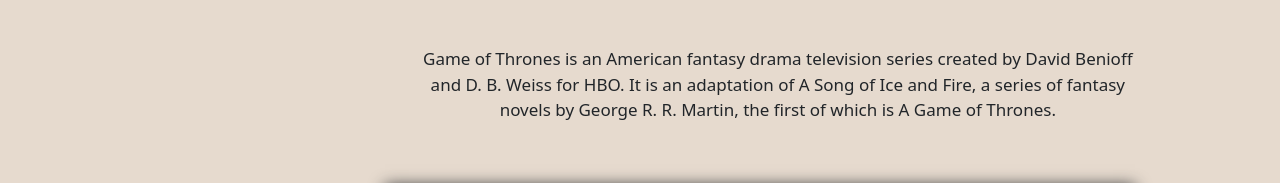
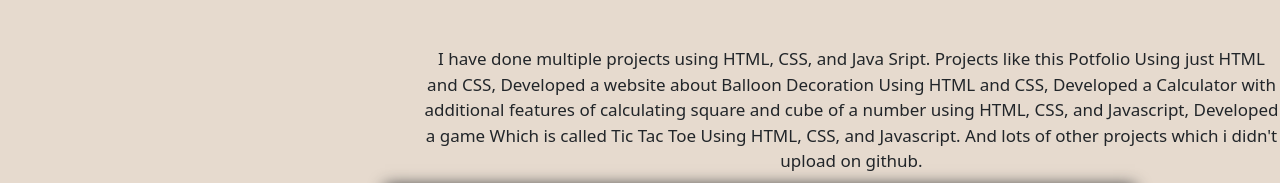
Before and after one commit to Deepakkumarg0001/portfolio1, a plain HTML site: page projects.html in a window 1280 px wide. Shown: the part 310-493 px from the top of the page. Drawn offline with nearby package versions, Linux system fonts and the light colour scheme.

Commit message:
Update projects.html

```diff
--- a/projects.html
+++ b/projects.html
@@ -193,7 +193,7 @@
             <div class="box b1">
                 <div style="position: absolute; top: 150px; left: 670px; display: inline;" ><img src="https://www.freeiconspng.com/uploads/blue-square-image-3.png" class="flex" alt="" height="25px" width="25px"></div>
                 <div style="position: absolute; top: 145px; left: 700px;"><h2><b>Projects</b></h2></div>
-                <div><p>Game of Thrones is an American fantasy drama television series created by  David Benioff <br> and D. B. Weiss for HBO. It is an adaptation of A Song of Ice and Fire,  a series of fantasy <br> novels by George R. R. Martin, the first of which is A Game of Thrones.</p></div>
+                <div><p>I have done multiple projects using HTML, CSS, and Java Sript. Projects like this Potfolio Using just HTML and CSS, Developed a website about Balloon Decoration Using HTML and CSS, Developed a Calculator with additional features of calculating square and cube of a number using HTML, CSS, and Javascript,  Developed a game Which is called Tic Tac Toe Using HTML, CSS, and Javascript. And lots of other projects which i didn't upload on github. </p></div>
                 <div class="box b2">
                     <img src="https://w0.peakpx.com/wallpaper/816/453/HD-wallpaper-got-game-of-theones-megot-thumbnail.jpg" alt="">
                     <h5><b>Game Of Thrones</b></h5>
```
